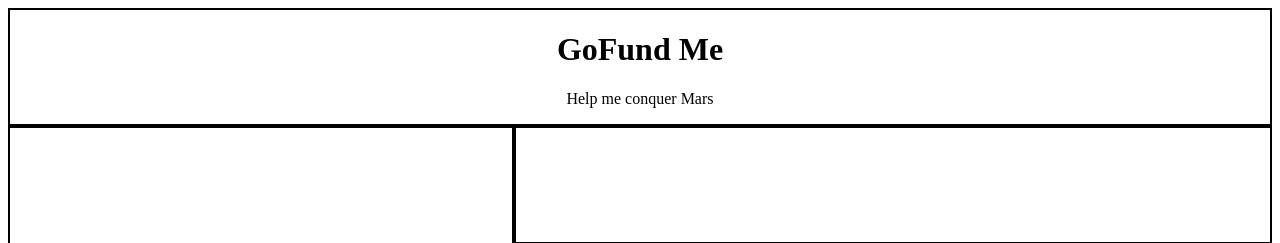
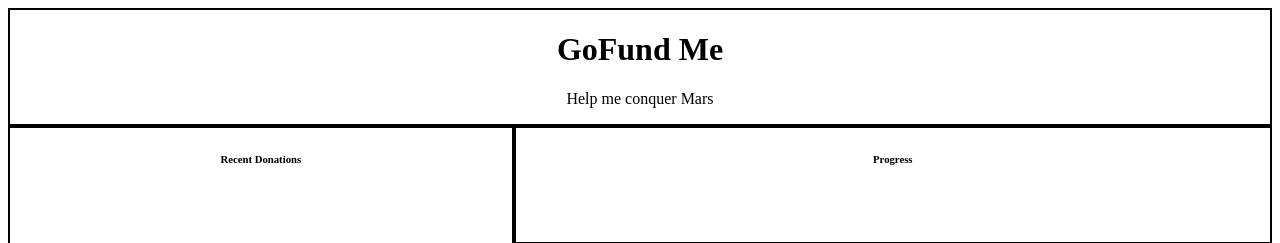
Before and after one commit to Pursuit-Core-6-2/react-routing-lab-solution, a React (Create React App) app: page / in a window 1280 px wide. Shown: the top 243 px of the page. Built offline with nearby package versions, Linux system fonts and the light colour scheme; the HTML template or start-up script is replaced by a standard one.

Commit message:
fist in class

```diff
--- a/src/Components/DonationForm.jsx
+++ b/src/Components/DonationForm.jsx
@@ -28,6 +28,11 @@
     })
   }
 
+  handleSubmit = (e) => {
+    e.preventDefault();
+    console.log('form submitted')
+  }
+
   // handleName, handleCaption & handleAmount can be replaced by (abstracted)
   // handleInput. We will just need to use handleInput as the OnChange event
   // listener for all our inputs.
@@ -45,7 +50,7 @@
     const { name, caption, amount } = this.state;
     return (
       <div className='donation-form section'>
-        <form>
+        <form onSubmit={this.handleSubmit}>
           <label htmlFor='name'>Name: </label>
           <input
             id='name'
--- a/src/Components/Progress.jsx
+++ b/src/Components/Progress.jsx
@@ -3,7 +3,7 @@
 const Progress = () => {
   return (
     <div className='progress section'>
-
+      <h6>Progress</h6>
     </div>
   )
 }
--- a/src/Components/RecentDonations.jsx
+++ b/src/Components/RecentDonations.jsx
@@ -3,7 +3,7 @@
 const RecentDonations = () => {
   return (
     <div className='recent-donations section'>
-
+      <h6>Recent Donations</h6>
     </div>
   )
 }
--- a/src/Components/TopBar.jsx
+++ b/src/Components/TopBar.jsx
@@ -2,7 +2,7 @@
 
 const TopBar = () => {
   return (
-    <div className='top-bar section section'>
+    <div className='top-bar section'>
       <h1>GoFund Me</h1>
       <p>Help me conquer Mars</p>
     </div>
```
